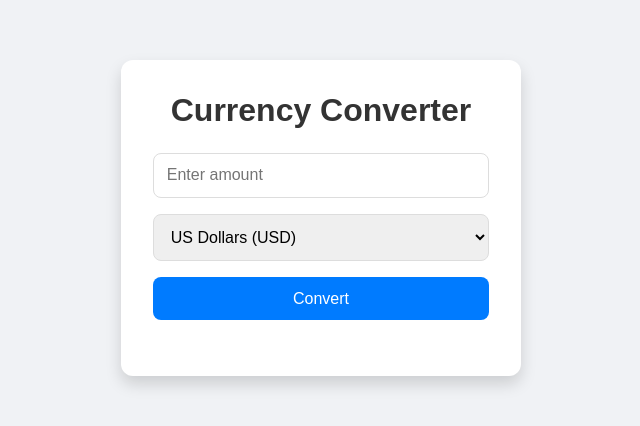
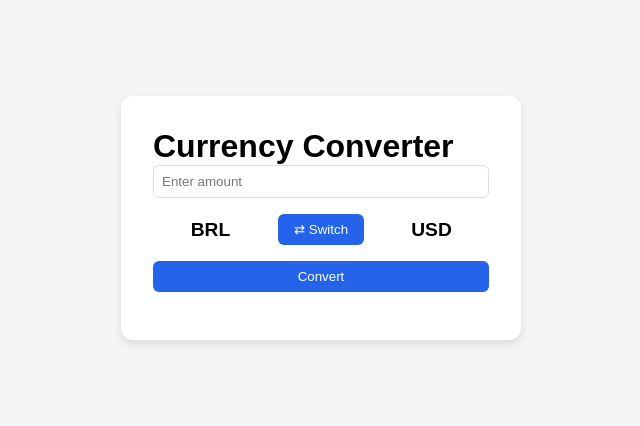
Before and after one commit to gabrielgrc/currency-converter, a plain HTML site: page index.html in a window 1280 px wide. Shown: the part 182-608 px from the top of the page, without its empty margins (319-959 px from the left). Drawn offline with Linux system fonts and the light colour scheme.

Commit message:
refactor: adjustments on the web page

```diff
--- a/index.html
+++ b/index.html
@@ -3,25 +3,26 @@
   <head>
     <meta charset="UTF-8" />
     <meta name="viewport" content="width=device-width, initial-scale=1.0" />
-    <title>Currency Converter: USD to BRL</title>
+    <title>Currency Converter</title>
     <link rel="stylesheet" href="style.css" />
   </head>
   <body>
     <div class="converter-container">
       <h1>Currency Converter</h1>
+      <input type="number" id="amount" placeholder="Enter amount" />
 
-      <div class="input-section">
-        <input type="number" id="amount" placeholder="Enter amount" min="0" />
-
-        <select id="currency-selector">
-          <option value="USD">US Dollars (USD)</option>
-          <option value="BRL">Brazilian Reais (BRL)</option>
-        </select>
-
-        <button>Convert</button>
+      <div class="grid">
+        <div class="currency-label" id="label-brl">BRL</div>
+        <button id="switch-button">&#x21C4; Switch</button>
+        <div class="currency-label" id="label-usd">USD</div>
       </div>
 
-      <div class="result" id="result-text"></div>
+      <button id="convert-button" style="width: 100%; margin-top: 1rem">
+        Convert
+      </button>
+      <p id="result" style="margin-top: 1rem; font-size: 1.1rem"></p>
     </div>
+
+    <script src="script.js"></script>
   </body>
 </html>
--- a/style.css
+++ b/style.css
@@ -1,73 +1,50 @@
 * {
+  box-sizing: border-box;
   margin: 0;
   padding: 0;
-  box-sizing: border-box;
+  font-family: Arial, sans-serif;
 }
-
 body {
-  font-family: "Poppins", sans-serif;
-  background: #f0f2f5;
   display: flex;
   justify-content: center;
   align-items: center;
-  min-height: 100vh;
+  height: 100vh;
+  background-color: #f3f4f6;
 }
-
 .converter-container {
-  background: #ffffff;
+  background-color: #ffffff;
   padding: 2rem;
   border-radius: 12px;
-  box-shadow: 0 8px 16px rgba(0, 0, 0, 0.15);
+  box-shadow: 0 4px 8px rgba(0, 0, 0, 0.1);
+  width: 100%;
   max-width: 400px;
-  width: 100%;
-  text-align: center;
 }
-
-h1 {
-  font-size: 2rem;
-  color: #333;
-  margin-bottom: 1.5rem;
+.grid {
+  display: grid;
+  grid-template-columns: 1fr auto 1fr;
+  gap: 10px;
+  align-items: center;
+  margin-top: 1rem;
 }
-
-.input-section {
-  display: flex;
-  flex-direction: column;
-  gap: 1rem;
-}
-
 input[type="number"] {
-  padding: 0.8rem;
-  font-size: 1rem;
+  padding: 0.5rem;
   border: 1px solid #ddd;
-  border-radius: 8px;
+  border-radius: 6px;
   width: 100%;
 }
-
-select {
-  padding: 0.8rem;
-  font-size: 1rem;
-  border: 1px solid #ddd;
-  border-radius: 8px;
-  width: 100%;
+button {
+  background-color: #2563eb;
+  color: white;
+  padding: 0.5rem 1rem;
+  border: none;
+  border-radius: 6px;
+  cursor: pointer;
 }
-
-button {
-  background-color: #007bff;
-  color: white;
-  padding: 0.8rem;
-  border: none;
-  border-radius: 8px;
-  font-size: 1rem;
-  cursor: pointer;
-  width: 100%;
+button:hover {
+  background-color: #1e40af;
 }
-
-button:hover {
-  background-color: #0056b3;
+.currency-label {
+  text-align: center;
+  font-size: 1.2rem;
+  font-weight: bold;
 }
-
-.result {
-  margin-top: 1.5rem;
-  font-size: 1.25rem;
-  color: #007bff;
-}
```
